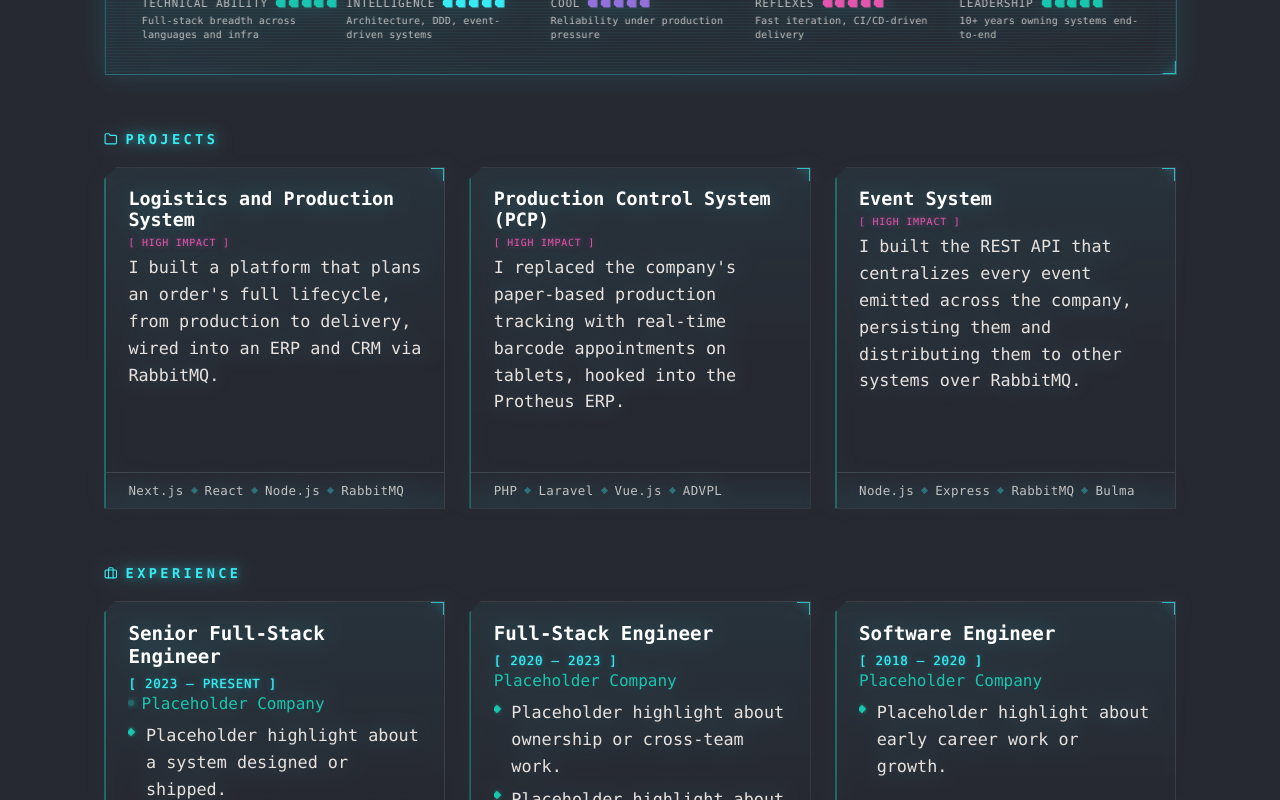
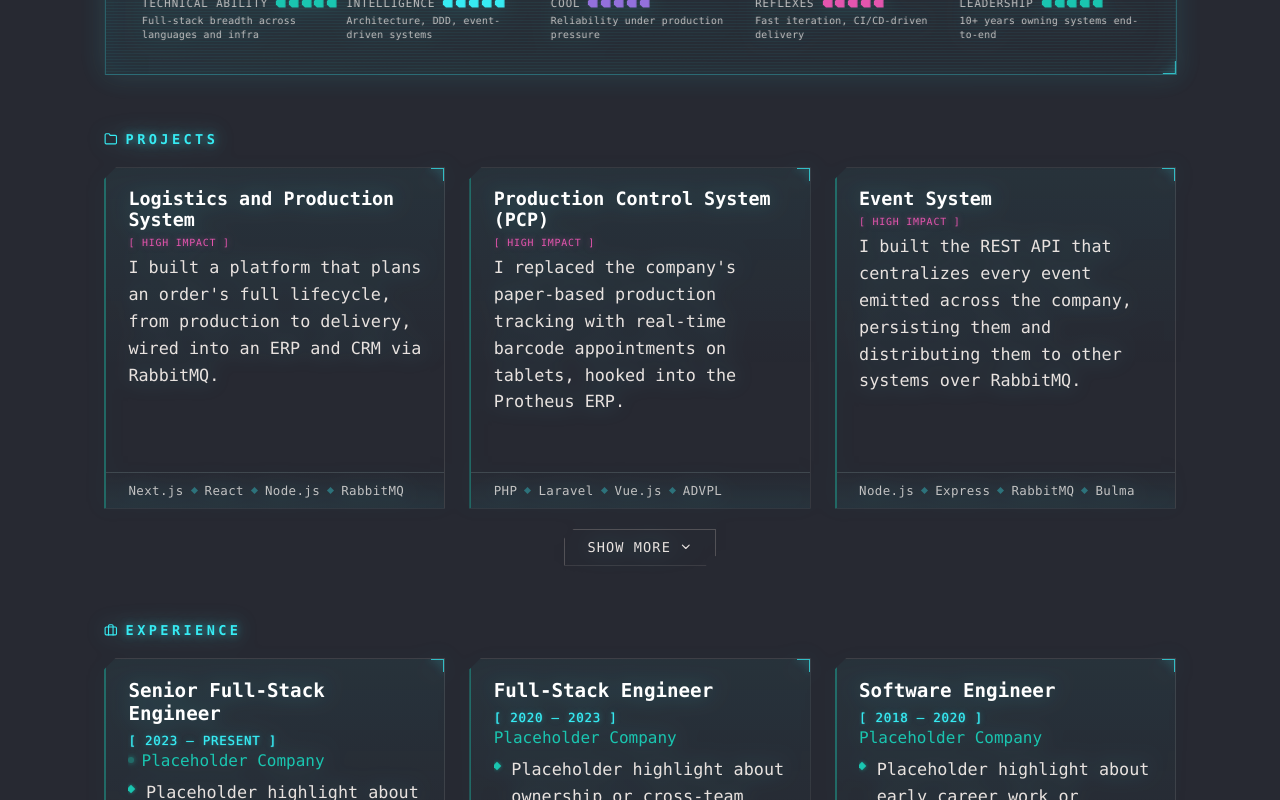
Before and after one commit to Lesnock/lesnock.github.io, a React (Vite) app: page /tmp/claude-1000/-home-caio-dev-portfolio/e243ade9-11c1-4469-8919-e283bc4bb248/scratchpad/hero-1.png in a window 1280 px wide. Shown: the part 1440-2240 px from the top of the page. Built offline with nearby package versions, Linux system fonts and the light colour scheme.

Commit message:
add project 4: CRM

```diff
--- a/src/i18n/translations.ts
+++ b/src/i18n/translations.ts
@@ -77,6 +77,8 @@ export interface TranslationDict {
     benefitsLabel: string;
     experienceAria: string;
     experienceLabel: string;
+    showMoreLabel: string;
+    showLessLabel: string;
     projects: ProjectEntry[];
     experience: ExperienceEntry[];
   };
@@ -221,6 +223,8 @@ export const translations: Record<Language, TranslationDict> = {
       benefitsLabel: 'Impact',
       experienceAria: 'Experience',
       experienceLabel: 'Experience',
+      showMoreLabel: 'Show More',
+      showLessLabel: 'Show Less',
       projects: [
         {
           name: 'Logistics and Production System',
@@ -268,6 +272,7 @@ export const translations: Record<Language, TranslationDict> = {
           details:
             'Every event flowing between systems gets sent here first, persisted, and then distributed to subscribers via RabbitMQ. I also built a retry mechanism for events that fail during execution, plus a simple Bulma frontend for listing and filtering events. It became the backbone for every microservice built afterward and the way we track an order’s full lifecycle across the company.',
           impact: 'High Impact',
+          image: '/event-system.png',
           benefits: [
             'I gave the company a way to track the full lifecycle of every order across all systems, something that simply didn’t exist before.',
             'It became the foundation other microservices were built on, centralizing all the information flowing between systems.',
@@ -276,6 +281,24 @@ export const translations: Record<Language, TranslationDict> = {
             'Dealing with duplicate events was the hardest part — I resolved it by assigning a UUID to every incoming event.',
             'I built a retry mechanism for events that failed on execution, without losing them or blocking the rest of the queue.',
             'Events could arrive out of order, so I had to make sure processing them that way never left an order in an inconsistent state.',
+          ],
+        },
+        {
+          name: 'CRM',
+          description:
+            'I built a full CRM covering products, budgets, orders, clients, projects, leads, and deliveries, synced live with the Protheus ERP.',
+          stack: 'PHP · CodeIgniter · Vue.js',
+          details:
+            'A complete CRM with friendly interfaces for managing products, budgets, orders, clients, projects, leads, and deliveries. It connects to the Protheus ERP, sending and receiving data to keep everything in sync. This was the first production project I ever worked on, so I was learning how to program in a real-world setting while building something the company would actually depend on.',
+          impact: 'High Impact',
+          image: '/crm.png',
+          benefits: [
+            'Employees got friendly, purpose-built interfaces for work that used to be scattered or manual, boosting their day-to-day productivity.',
+            'It became a central hub connecting sales, projects, and deliveries directly to the ERP.',
+          ],
+          challenges: [
+            'This was my first production project, so I had to learn how to build reliable, real-world software while already building it.',
+            'I had to design a two-way integration with Protheus so data stayed consistent between the CRM and the ERP.',
           ],
         },
       ],
@@ -473,6 +496,8 @@ export const translations: Record<Language, TranslationDict> = {
       benefitsLabel: 'Impacto',
       experienceAria: 'Experiência',
       experienceLabel: 'Experiência',
+      showMoreLabel: 'Mostrar Mais',
+      showLessLabel: 'Mostrar Menos',
       projects: [
         {
           name: 'Sistema de Produção e Logística',
@@ -520,6 +545,7 @@ export const translations: Record<Language, TranslationDict> = {
           details:
             'Todo evento que circula entre os sistemas passa primeiro por aqui, é persistido e depois distribuído para os assinantes via RabbitMQ. Também construí um mecanismo de retry para eventos que falham na execução, além de um frontend simples em Bulma para listar e filtrar eventos. Se tornou a base sobre a qual outros microsserviços foram construídos e a forma como rastreamos o ciclo de vida completo dos pedidos na empresa.',
           impact: 'Alto Impacto',
+          image: '/event-system.png',
           benefits: [
             'Dei à empresa uma forma de rastrear o ciclo de vida completo de cada pedido em todos os sistemas, algo que simplesmente não existia antes.',
             'Se tornou a base sobre a qual outros microsserviços foram construídos, centralizando toda a informação que circula entre os sistemas.',
@@ -528,6 +554,24 @@ export const translations: Record<Language, TranslationDict> = {
             'Lidar com eventos duplicados foi a parte mais difícil — resolvi atribuindo um UUID a cada evento recebido.',
             'Construí um mecanismo de retry para eventos que falhavam na execução, sem perdê-los nem bloquear o restante da fila.',
             'Os eventos podiam chegar fora de ordem, então precisei garantir que processá-los assim nunca deixasse um pedido em um estado inconsistente.',
+          ],
+        },
+        {
+          name: 'CRM',
+          description:
+            'Construí um CRM completo abrangendo produtos, orçamentos, pedidos, clientes, projetos, leads e entregas, sincronizado em tempo real com o ERP Protheus.',
+          stack: 'PHP · CodeIgniter · Vue.js',
+          details:
+            'Um CRM completo com interfaces amigáveis para gerenciar produtos, orçamentos, pedidos, clientes, projetos, leads e entregas. Ele se conecta ao ERP Protheus, enviando e recebendo dados para manter tudo sincronizado. Este foi o primeiro projeto em produção que trabalhei, então eu estava aprendendo a programar em um cenário real enquanto construía algo do qual a empresa realmente dependeria.',
+          impact: 'Alto Impacto',
+          image: '/crm.png',
+          benefits: [
+            'Os funcionários passaram a ter interfaces amigáveis e feitas sob medida para tarefas que antes eram dispersas ou manuais, aumentando a produtividade no dia a dia.',
+            'Se tornou um hub central conectando vendas, projetos e entregas diretamente ao ERP.',
+          ],
+          challenges: [
+            'Este foi meu primeiro projeto em produção, então tive que aprender a construir software confiável e real enquanto já o construía.',
+            'Precisei projetar uma integração bidirecional com o Protheus para manter os dados consistentes entre o CRM e o ERP.',
           ],
         },
       ],
--- a/src/portfolio/Resume.module.css
+++ b/src/portfolio/Resume.module.css
@@ -139,3 +139,41 @@
   border: 1px solid rgba(209, 197, 192, 0.16);
   border-radius: 2px;
 }
+
+.showMoreButton {
+  align-self: center;
+  display: inline-flex;
+  align-items: center;
+  justify-content: center;
+  gap: 0.5rem;
+  min-width: 9.5rem;
+  font-family: var(--font-mono);
+  font-size: 0.85rem;
+  letter-spacing: 0.08em;
+  text-transform: uppercase;
+  color: var(--color-text-secondary);
+  background: transparent;
+  border: 1px solid rgba(209, 197, 192, 0.25);
+  padding: 0.7em 1.6em;
+  cursor: pointer;
+  clip-path: polygon(10px 0, 100% 0, 100% calc(100% - 10px), calc(100% - 10px) 100%, 0 100%, 0 10px);
+  transition: transform 0.2s ease, box-shadow 0.2s ease, border-color 0.2s ease, color 0.2s ease;
+}
+
+.showMoreButton:hover,
+.showMoreButton:focus-visible {
+  transform: translateY(-2px);
+  border-color: var(--color-secondary);
+  color: var(--color-secondary);
+  box-shadow: 0 0 16px rgba(55, 235, 243, 0.2);
+  outline: none;
+}
+
+.showMoreButton:disabled {
+  cursor: default;
+}
+
+.showMoreSpinner {
+  width: 1.1rem;
+  height: 1.1rem;
+}
--- a/src/portfolio/Resume.tsx
+++ b/src/portfolio/Resume.tsx
@@ -1,9 +1,10 @@
 import { useState } from 'react';
-import { FiFolder, FiBriefcase, FiBox } from 'react-icons/fi';
+import { FiFolder, FiBriefcase, FiBox, FiChevronDown, FiChevronUp } from 'react-icons/fi';
 import { ExperienceCard } from './ExperienceCard';
 import { ProjectCard } from './ProjectCard';
 import { TechBox } from './TechBox';
 import { DetailModal } from './DetailModal';
+import { Spinner } from './Spinner';
 import { useLanguage } from '../i18n/LanguageContext';
 import type { TranslationDict } from '../i18n/translations';
 import styles from './Resume.module.css';
@@ -12,9 +13,29 @@ type Detail =
   | { kind: 'project'; entry: TranslationDict['resume']['projects'][number] }
   | { kind: 'experience'; entry: TranslationDict['resume']['experience'][number] };
 
+const VISIBLE_PROJECT_COUNT = 3;
+const SHOW_MORE_DELAY_MS = 500;
+
 export function Resume() {
   const { t } = useLanguage();
   const [detail, setDetail] = useState<Detail | null>(null);
+  const [showAllProjects, setShowAllProjects] = useState(false);
+  const [isLoadingProjects, setIsLoadingProjects] = useState(false);
+
+  const visibleProjects = t.resume.projects.slice(0, VISIBLE_PROJECT_COUNT);
+  const hiddenProjects = t.resume.projects.slice(VISIBLE_PROJECT_COUNT);
+
+  const handleToggleProjects = () => {
+    if (showAllProjects) {
+      setShowAllProjects(false);
+      return;
+    }
+    setIsLoadingProjects(true);
+    setTimeout(() => {
+      setIsLoadingProjects(false);
+      setShowAllProjects(true);
+    }, SHOW_MORE_DELAY_MS);
+  };
 
   return (
     <main className={styles.main}>
@@ -36,14 +57,45 @@ export function Resume() {
           <FiFolder aria-hidden="true" /> {t.resume.projectsLabel}
         </h2>
         <ul className={styles.projectList}>
-          {t.resume.projects.map((project) => (
+          {visibleProjects.map((project) => (
             <ProjectCard
               key={project.name}
               project={project}
               onSelect={() => setDetail({ kind: 'project', entry: project })}
             />
           ))}
+          {showAllProjects &&
+            hiddenProjects.map((project) => (
+              <ProjectCard
+                key={project.name}
+                project={project}
+                onSelect={() => setDetail({ kind: 'project', entry: project })}
+              />
+            ))}
         </ul>
+        {hiddenProjects.length > 0 && (
+          <button
+            type="button"
+            className={styles.showMoreButton}
+            onClick={handleToggleProjects}
+            disabled={isLoadingProjects}
+            aria-expanded={showAllProjects}
+            aria-busy={isLoadingProjects}
+          >
+            {isLoadingProjects ? (
+              <Spinner className={styles.showMoreSpinner} />
+            ) : (
+              <>
+                {showAllProjects ? t.resume.showLessLabel : t.resume.showMoreLabel}
+                {showAllProjects ? (
+                  <FiChevronUp aria-hidden="true" />
+                ) : (
+                  <FiChevronDown aria-hidden="true" />
+                )}
+              </>
+            )}
+          </button>
+        )}
       </section>
 
       <section className={styles.block} aria-label={t.resume.experienceAria}>
--- a/src/portfolio/Spinner.tsx
+++ b/src/portfolio/Spinner.tsx
@@ -1,5 +1,9 @@
 import styles from './Spinner.module.css';
 
-export function Spinner() {
-  return <span className={styles.spinner} aria-hidden="true" />;
+interface SpinnerProps {
+  className?: string;
 }
+
+export function Spinner({ className }: SpinnerProps) {
+  return <span className={`${styles.spinner}${className ? ` ${className}` : ''}`} aria-hidden="true" />;
+}
```
Also changed, not shown: public/crm.png (added), public/event-system.png (added).
